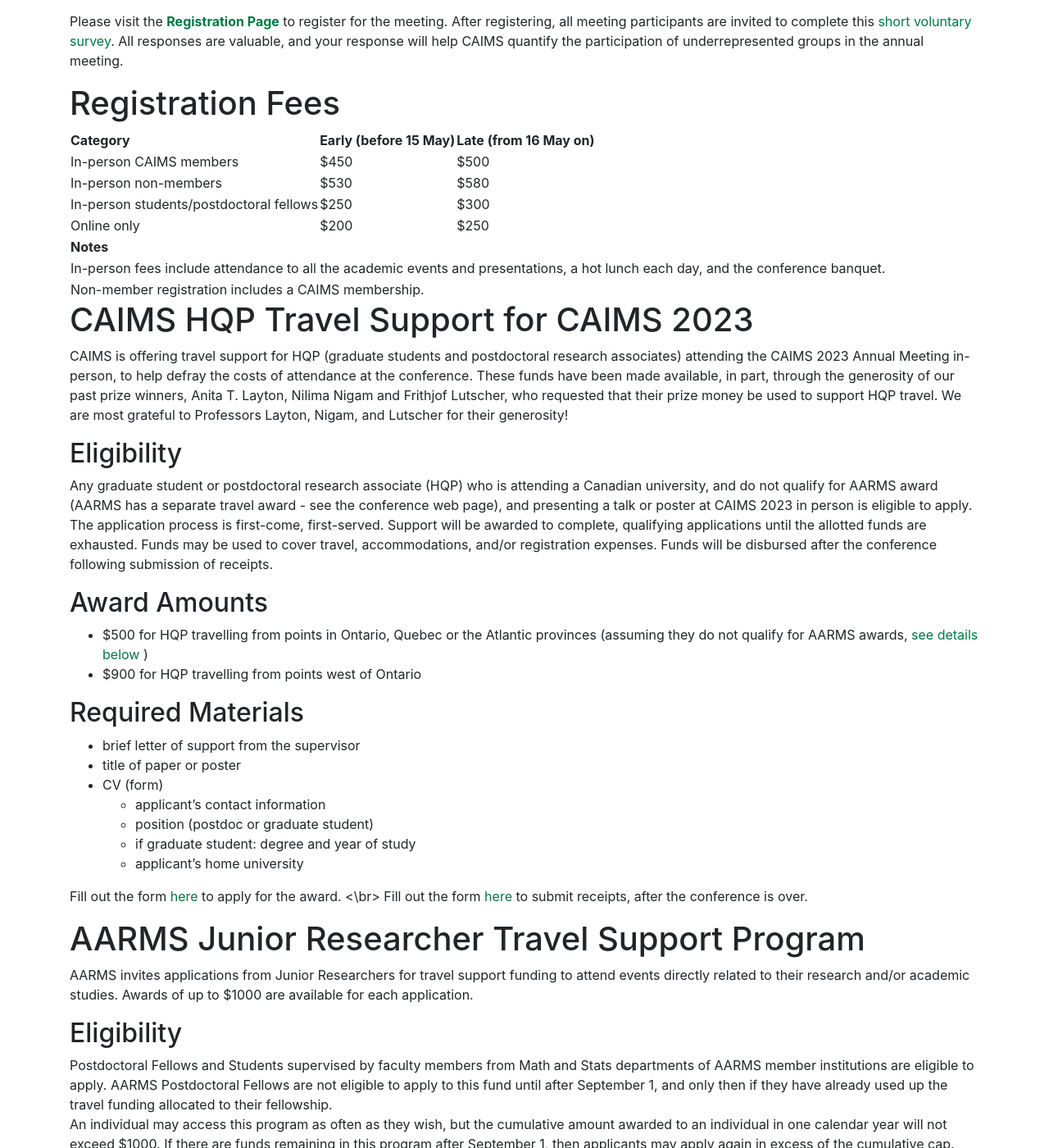
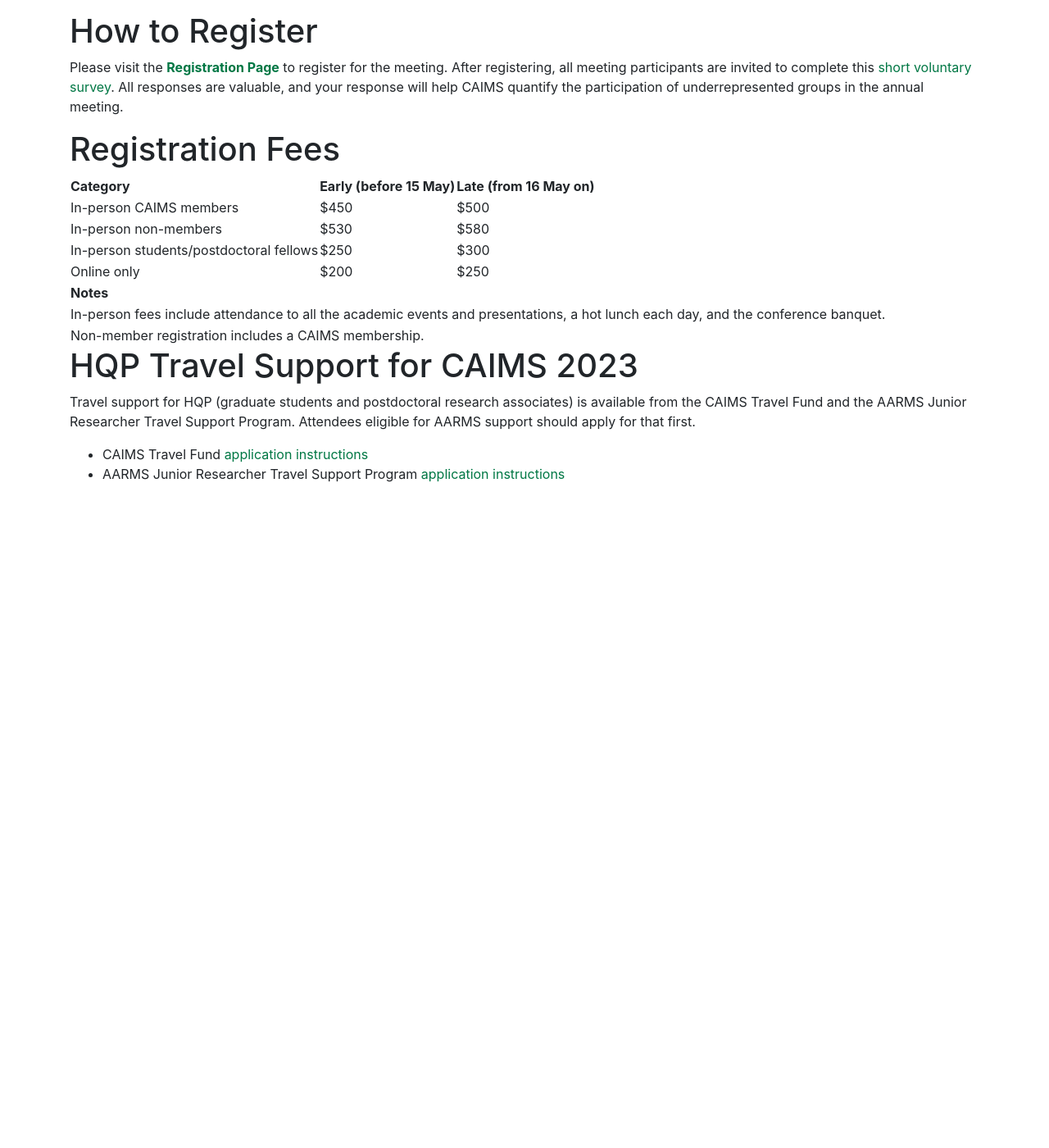
Before and after one commit to caims2023/caims2023.github.io, a Jekyll site: the page built from registration/index.md, in a window 1280 px wide and 1400 px high, scrolled down 360 px. Shown: the whole window at 82% size. Built offline with Jekyll 4.4.1, drawn with Linux system fonts in a browser that asks for light colours; our own code applies the rules of GitHub Pages for plain Markdown files; after the commit the page ends 990 px from its top, so only the background shows below that; some of the changed text lies outside the part shown.

Commit message:
separate travel award pages

```diff
--- a/registration/index.md
+++ b/registration/index.md
@@ -1,6 +1,8 @@
 ---
 layout: default
 ---
+
+# How to Register
 
 Please visit the [**Registration Page**](https://site.pheedloop.com/event/caims2023) to register for the meeting.  After registering,
 all meeting participants are invited to complete this [short voluntary survey](https://mun.az1.qualtrics.com/jfe/form/SV_eb5t4wUhqMBAqzA).
@@ -20,60 +22,8 @@
 | In-person fees include attendance to all the academic events and presentations, a hot lunch each day, and the conference banquet. |
 | Non-member registration includes a CAIMS membership. |
 
-# CAIMS HQP Travel Support for CAIMS 2023
+# HQP Travel Support for CAIMS 2023
 
-CAIMS is offering travel support for HQP (graduate students and postdoctoral research associates) attending the CAIMS 2023 Annual Meeting in-person, to help defray the costs of attendance at the conference.  These funds have been made available, in part, through the generosity of our past prize winners, Anita T. Layton, Nilima Nigam and Frithjof Lutscher, who requested that their prize money be used to support HQP travel.  We are most grateful to Professors Layton, Nigam, and Lutscher for their generosity!
-
-## Eligibility
-
-Any graduate student or postdoctoral research associate (HQP) who is
-attending a Canadian university, and do not qualify for AARMS award (AARMS has a separate travel award - see the conference web page), and
-presenting a talk or poster at CAIMS 2023 in person
-is eligible to apply.  The application process is first-come, first-served.  Support will be awarded to complete, qualifying applications until the allotted funds are exhausted.  Funds may be used to cover travel, accommodations, and/or registration expenses.  Funds will be disbursed after the conference following submission of receipts.
-
-## Award Amounts
-- $500 for HQP travelling from points in Ontario, Quebec or the Atlantic provinces
-  (assuming they do not qualify for AARMS awards, [see details below](#aarms-support) )
-- $900 for HQP travelling from points west of Ontario
-
-## Required Materials
-+ brief letter of support from the supervisor
-+ title of paper or poster
-+ CV (form)
-  + applicant's contact information
-  + position (postdoc or graduate student)
-  + if graduate student: degree and year of study
-  + applicant's home university
-
-Fill out the form [here](https://docs.google.com/forms/d/e/1FAIpQLSe7S1_QP0LrFZf61fDo0vworPPJIMqQlYAognOtH86pbuMOmQ/viewform?usp=sf_link) to apply for the award. <\br>
-Fill out the form [here](https://docs.google.com/forms/d/e/1FAIpQLSffgf8n2t5KCHpCSV5_Z6QBz0lr2D3Woq0fCz-g1tTjlPo76w/viewform?usp=sf_link) to submit receipts, after the conference is over.
-
-
-# AARMS Junior Researcher Travel Support Program  {#aarms-support}
-
-AARMS invites applications from Junior Researchers for travel support funding to attend events directly related to their research and/or academic studies.  Awards of up to \$1000 are available for each application.
-
-## Eligibility
-Postdoctoral Fellows and Students supervised by faculty members from Math and Stats departments of AARMS member institutions are eligible to apply.
-AARMS Postdoctoral Fellows are not eligible to apply to this fund until after September 1, and only then if they have already used up the travel funding allocated to their fellowship.
-An individual may access this program as often as they wish, but the cumulative amount awarded to an individual in one calendar year will not exceed \$1000.  If there are funds remaining in this program after September 1, then applicants may apply again in excess of the cumulative cap.
-Funding is intended to support travel that is directly relevant to the applicant’s research and/or academic study.  Relocation expenses are not eligible.
-Eligible expenses include airfare, accommodation, ground travel, and conference registration fees.
-Applications
-The program opens on January 1st, each year.  Applications can be made at any time by email directly to the [AARMS Executive Administrator](mailto:dll@cs.dal.ca).  Applications will be assessed on a first-come first-served basis.  The program will continue until such time as the budget is depleted.  We expect to open this program with a fresh budget each year on January 1.
-
-## Applications will consist of the following
-
-+ A brief paragraph describing the purpose of the trip and its relevance to the research and/or academic studies of the applicant.
-+ An outline of the expected expenses, including the dates of travel.  The applicant is expected to use their best efforts to research economical travel options.
-+ Quotes for airfare, accommodation, conference fees, where possible.
-+ An outline of other available funding sources and a description of efforts already made to obtain them.
-
-An application will not be considered complete unless the applicant’s supervisor also sends an email directly to the AARMS Administrator confirming that the proposed trip is directly relevant to the applicant’s research and/or academic studies and that the supervisor supports the application.
-
-## Awards
-Applicants will be notified of a decision within 14 days of providing a complete application.
-
-Funding will be provided after the trip is complete.  At that point the applicant will be required to fill in forms provided by the AARMS administrator and to provide receipts for all claimed expenses, as well as boarding cards for air travel.  Without receipts it may not be possible to reimburse expenses.
-
-![AARMS LOGO](/assets/images/aarms_logo.png)
+Travel support for HQP (graduate students and postdoctoral research associates) is available from the CAIMS Travel Fund and the AARMS Junior Researcher Travel Support Program.  Attendees eligible for AARMS support should apply for that first.
++ CAIMS Travel Fund [application instructions](caims-travel-support.html)
++ AARMS Junior Researcher Travel Support Program [application instructions](aarms-travel-support.html)
```
Also changed, not shown: registration/aarms-travel-support.md (added, +32 -0 lines), registration/caims-travel-support.md (added, +32 -0 lines).
